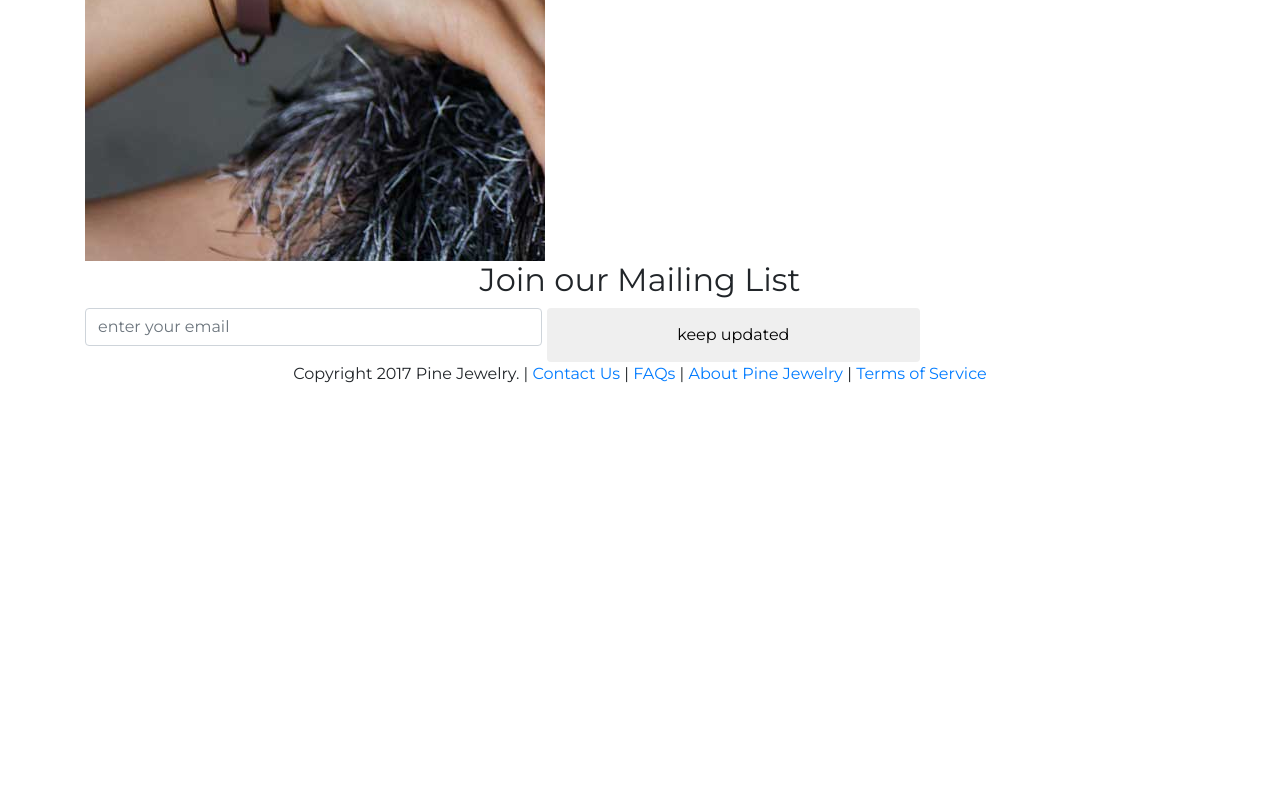
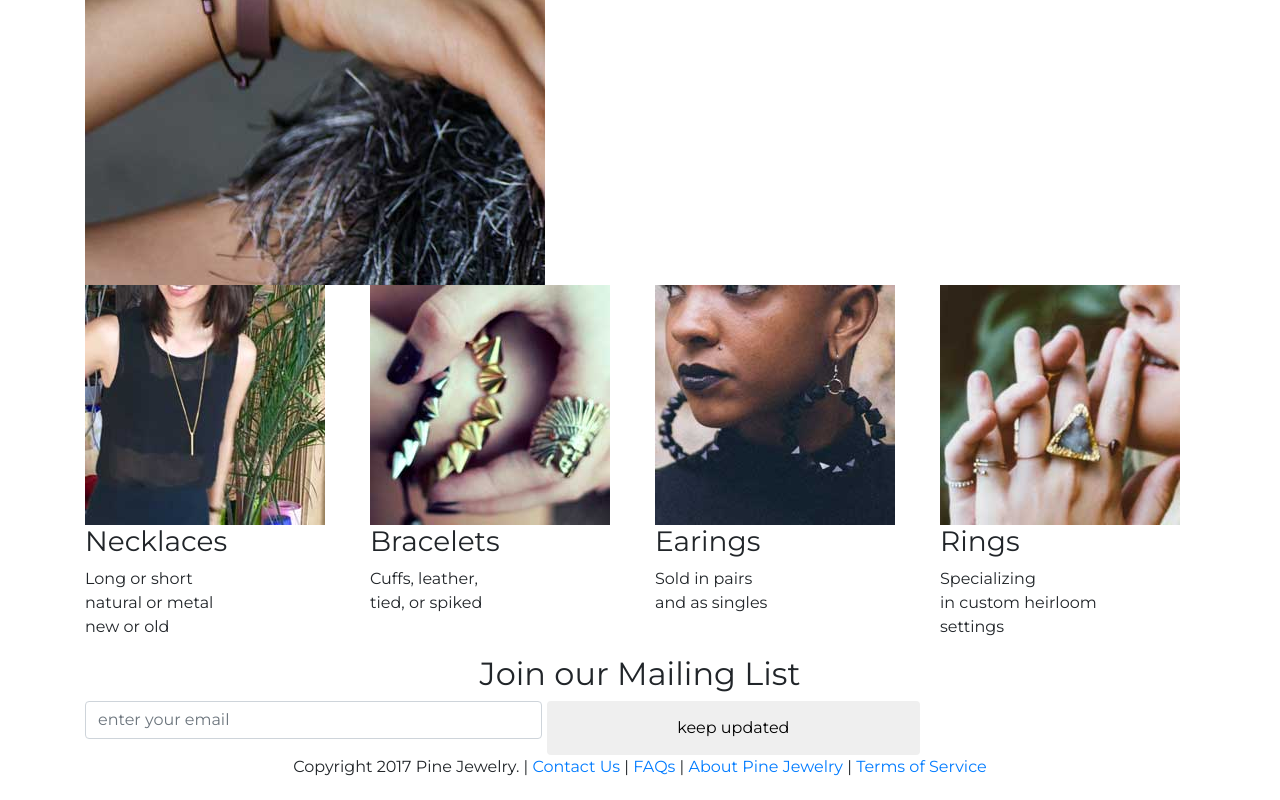
Before and after one commit to amybaldwindev/pine-jewelry-2, a plain HTML site: page index.html in a window 1280 px wide. Shown: the part 2000-2800 px from the top of the page. Before the commit the page ends 2442 px from the top, so only its background shows below. Drawn offline with nearby package versions, Linux system fonts and the light colour scheme.

Commit message:
add inverted panel elements

```diff
--- a/index.html
+++ b/index.html
@@ -38,6 +38,7 @@
 			    </ul>
 			  </div>
 			</nav>
+	>
 			<div class="text-center">
 				<h1 class="">Pine Jewelery</h1>
 				<h2>Handcrafted jewelry made with <br>love in Flagstaff, Arizona</h2>
@@ -45,12 +46,15 @@
 					<i class="fa fa-play-circle" aria-hidden="true"></i>
 					<h1 class="play-video">Play Video</h1>
 				</div>
+			</div>
+		</div>
+	</div>
 		</div><!--container-->
 		<div class="d-md-none text-center">
 			<p>shop on etsy</p>
 		</div>
 	</div><!-- landing -->
-</div>
+
 
 	<div class="unique">
 		<div class="container">
@@ -106,6 +110,33 @@
 		</div>
 	</div>
 
+	<div class="inverted-panel">
+		<div class="container">
+			<div class="row">
+				<div class="col-md-3 col-6">
+					<img src="./images/necklace.jpg" alt="necklace">
+					<h3>Necklaces</h3>
+					<p>Long or short<br>natural or metal<br>new or old</p>
+				</div>
+				<div class="col-md-3 col-6">
+					<img src="./images/bracelet.jpg" alt="bracelets">
+					<h3>Bracelets</h3>
+					<p>Cuffs, leather,<br>tied, or spiked</p>
+				</div>
+				<div class="col-md-3 col-6">
+					<img src="./images/earings.jpg" alt="earings">
+					<h3>Earings</h3>
+					<p>Sold in pairs<br>and as singles</p>
+				</div>
+				<div class="col-md-3 col-6">
+					<img src="./images/rings.jpg" alt="rings">
+					<h3>Rings</h3>
+					<p>Specializing<br>in custom heirloom<br>settings</p>
+				</div>
+		</div>
+
+	</div>
+
 	<div class="footer text-center">
 		<div class="container">
 			<h2>Join our Mailing List</h2>
@@ -138,7 +169,6 @@
 				<a href="#"><i class="fa fa-instagram" aria-hidden="true"></i></a>
 				<a href="#"><i class="fa fa-pinterest" aria-hidden="true"></i></a>
 				<a href="#"><i class="fa fa-twitter" aria-hidden="true"></i></a>
-
 			</p>
 		</div>
 
--- a/styles.css
+++ b/styles.css
@@ -23,6 +23,10 @@ email input - 14px Montserrat Light #999 Italic email submit - 14px Montserrat S
  * {
  	font-family: 'Montserrat', sans-serif;
  }
+
+ img {
+ 	max-width: 100%;
+ }
  h1 {
  	font-size: 30px;
  	font-weight: 300;
```
Also changed, not shown: images/bracelet.jpg (added), images/earings.jpg (added), images/necklace.jpg (added), images/pine-cone-lg.jpg (added), images/pine-cone-sm.jpg (added), images/rings.jpg (added).
